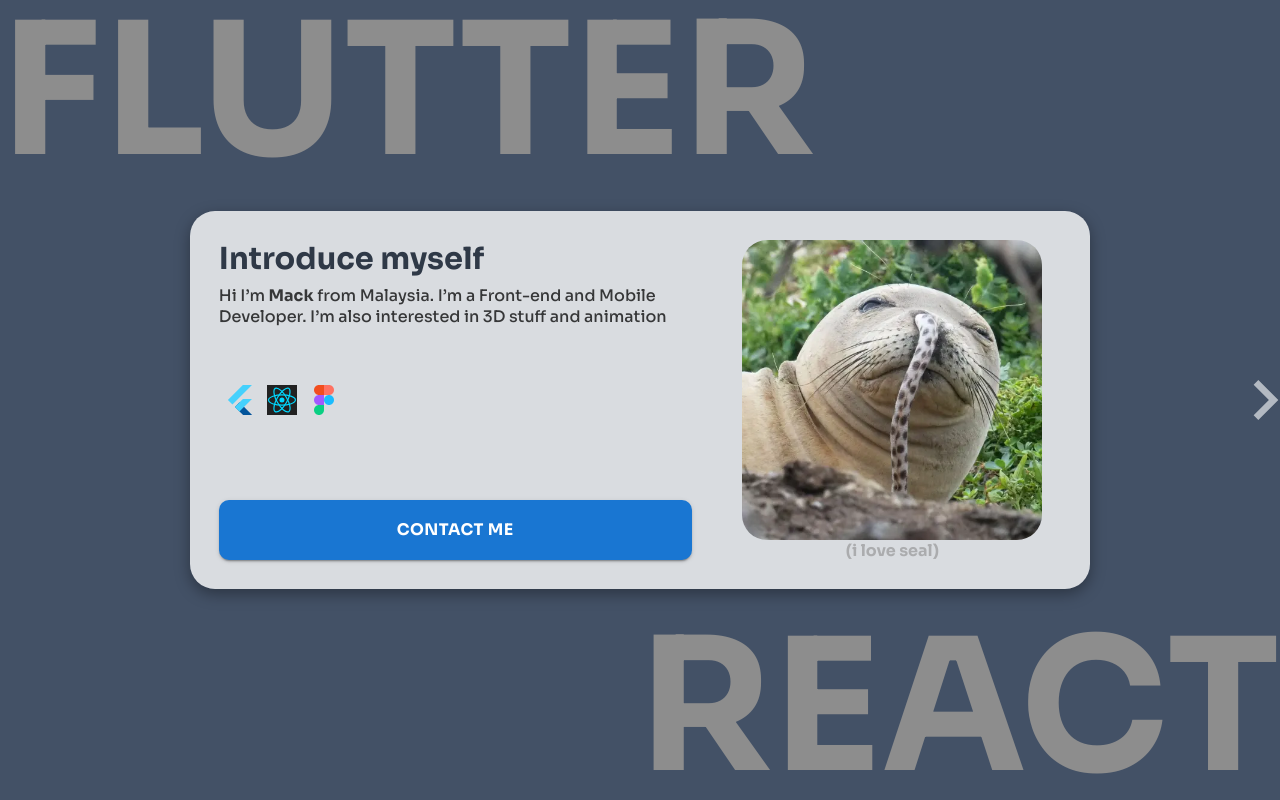
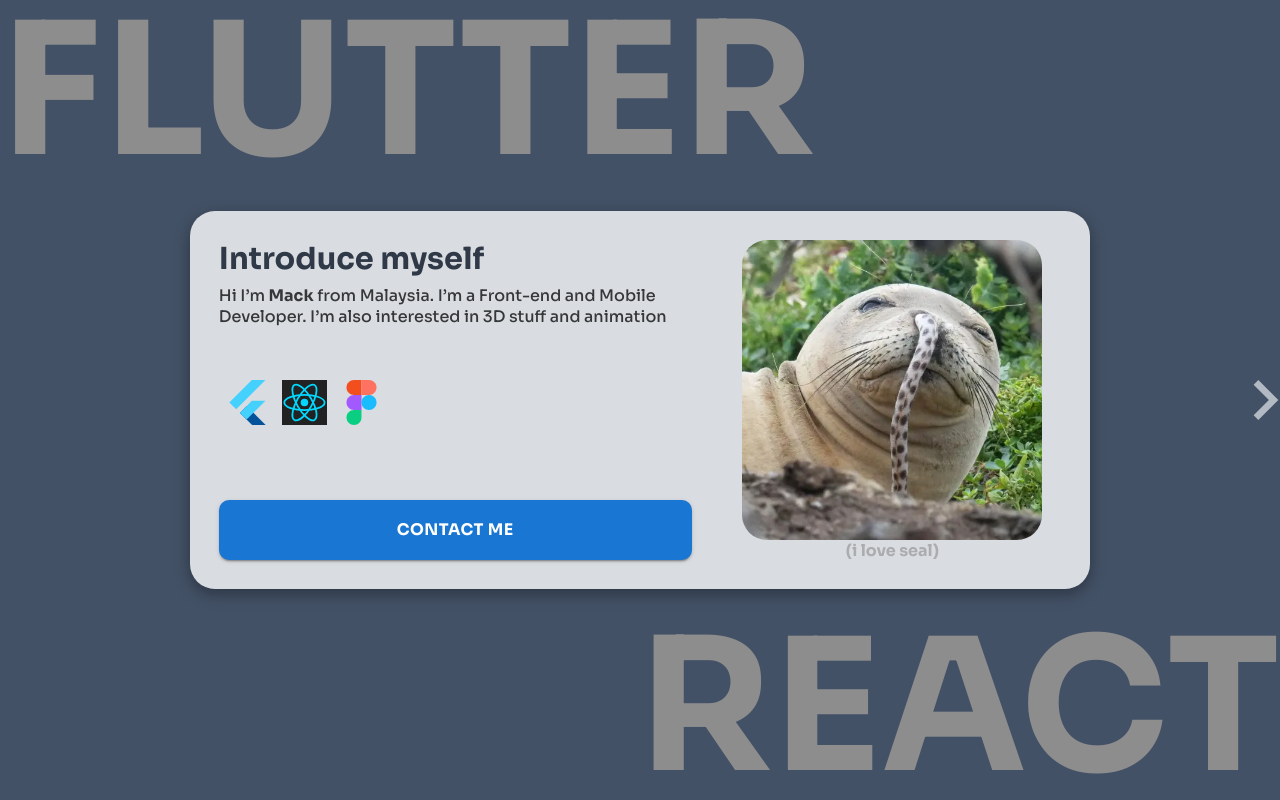
Before and after one commit to Mman7/Portfolio, a React (Vite) app: page / in a window 1280 px wide. Built offline with nearby package versions, Linux system fonts and the light colour scheme.

Commit message:
update✅ add loading card

```diff
--- a/src/App.jsx
+++ b/src/App.jsx
@@ -6,6 +6,8 @@ const Homepage = React.lazy(() => import("./components/Homepage"));
 const Project = React.lazy(() => import("./components/Project"));
 const Contact = React.lazy(() => import("./components/Contact"));
 import { Routes, Route, Link, useLocation } from "react-router-dom";
+
+import LoadingCard from "./components/LoadingCard";
 
 import KeyboardArrowRightSharpIcon from "@mui/icons-material/KeyboardArrowRightSharp";
 import KeyboardArrowLeftSharpIcon from "@mui/icons-material/KeyboardArrowLeft";
@@ -29,7 +31,7 @@ function App() {
   return (
     <div className="App">
       <BackgroundText />
-      <Suspense fallback={<div>...</div>}>
+      <Suspense fallback={<LoadingCard />}>
         <Routes>
           <Route exact path="/" element={<Homepage />} />
           <Route path="/project" element={<Project />} />
--- a/src/App.scss
+++ b/src/App.scss
@@ -21,6 +21,18 @@ $backgroundColor: lighten(#dcdfe4cc, 100);
     height: 100vh;
     opacity: 0.6;
     z-index: 8;
+  }
+  .loading-card {
+    position: absolute;
+    z-index: 40;
+    overflow: hidden;
+    height: 60%;
+    width: 80%;
+    border-radius: 25px;
+    .container {
+      width: 100%;
+      height: 100%;
+    }
   }
   .arrow-right-icon {
     // right: clamp(-25px, calc(-25px + 1vw), 5px);
@@ -89,8 +101,8 @@ $backgroundColor: lighten(#dcdfe4cc, 100);
       .skill-icon {
         margin: 0.25em;
         opacity: 1;
-        width: 30px;
-        height: 30px;
+        width: 45px;
+        height: 45px;
       }
     }
     h1 {
--- /dev/null
+++ b/src/components/LoadingCard.jsx
@@ -0,0 +1,11 @@
+import React from "react";
+import Skeleton from "react-loading-skeleton";
+import "react-loading-skeleton/dist/skeleton.css";
+
+export default function LoadingCard() {
+  return (
+    <div className="loading-card">
+      <Skeleton className="container" />
+    </div>
+  );
+}
```
